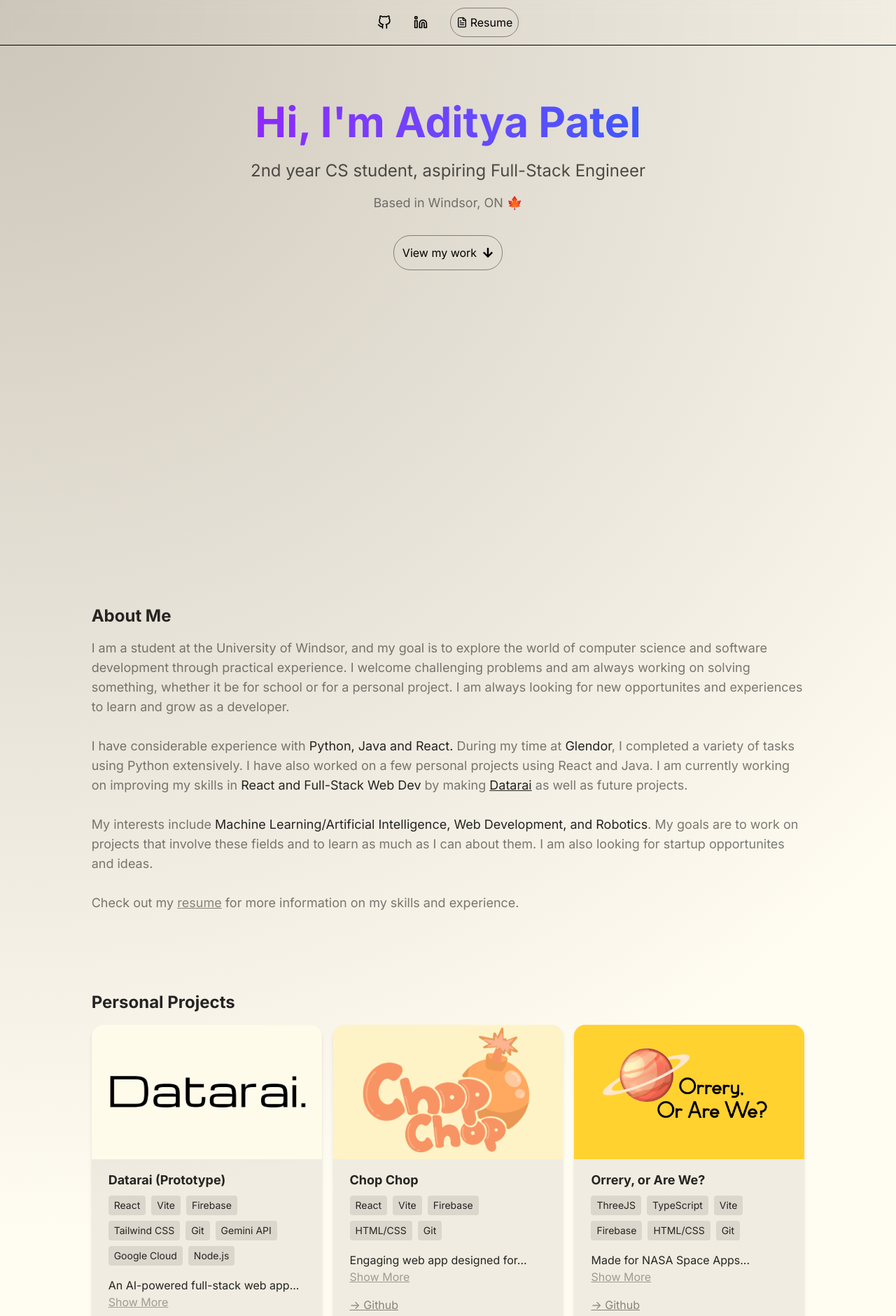
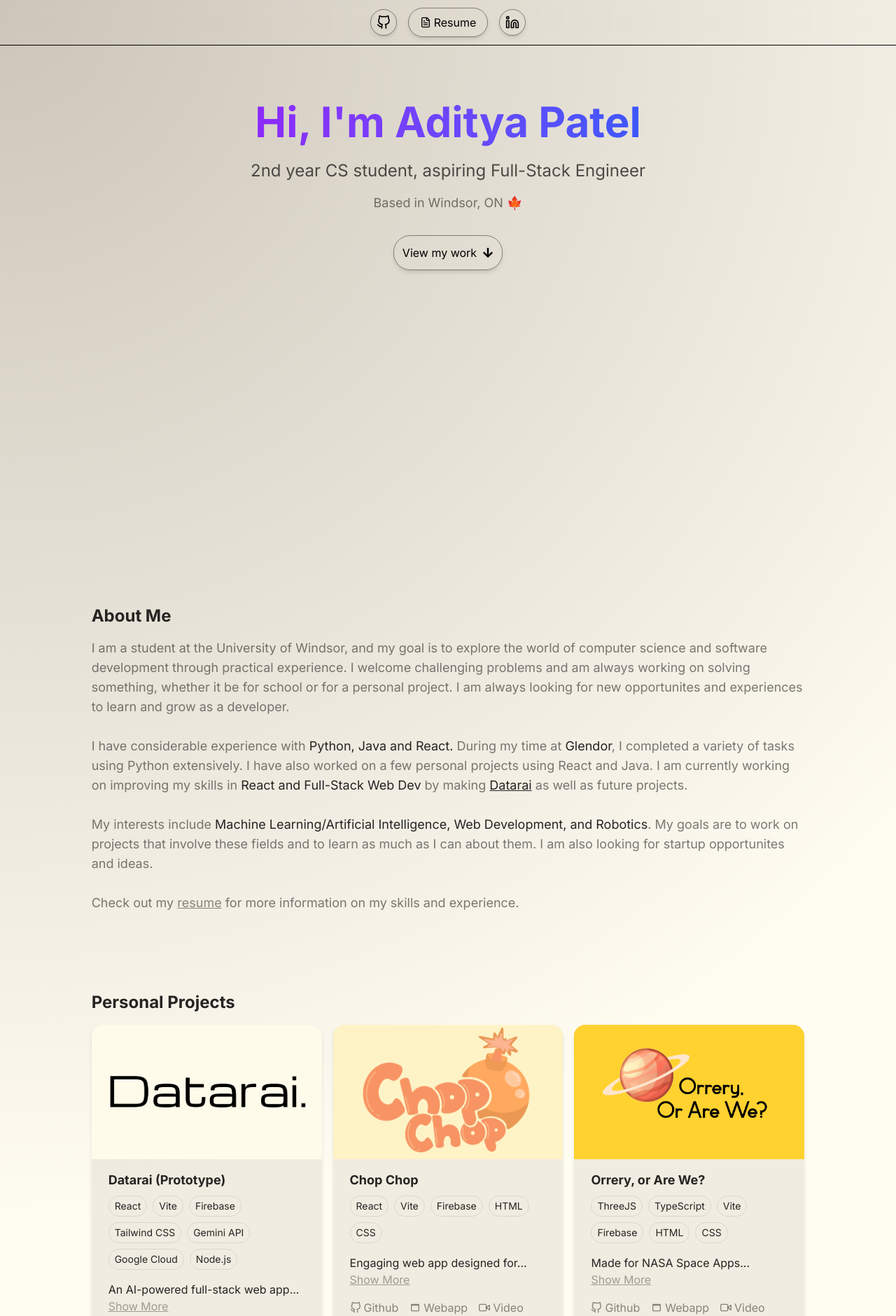
Before and after one commit to Champion2005/Portfolio, a React (Vite) app: page / in a window 1280 px wide. Shown: the top 1880 px of the page at 70% size. Built offline with nearby package versions, Linux system fonts and the light colour scheme.

Commit message:
button and style changes

```diff
--- a/src/components/Hero.jsx
+++ b/src/components/Hero.jsx
@@ -21,13 +21,13 @@ const Hero = () => {
             Based in Windsor, ON <span className="text-primaryText">🍁</span>
           </p>
           <button
-            className="group border-1 border-primaryText/50 rounded-3xl p-3 flex justify-self-center items-center"
+            className="group border-1 border-primaryText/50 shadow-md rounded-3xl p-3 flex justify-self-center items-center hover:scale-105"
             onClick={() => {
               document.getElementById("projects")?.scrollIntoView({ behavior: "smooth" });
             }}
           >
             View my work
-            <FaArrowDown className="ml-2 h-4 w-4 group-hover:translate-y-1 transition-transform" />
+            <FaArrowDown className="ml-2 h-4 w-4 group-hover:translate-y-[2px] transition-transform" />
           </button>
         </motion.div>
       </div>
--- a/src/components/Navbar.jsx
+++ b/src/components/Navbar.jsx
@@ -6,21 +6,21 @@ const Navbar = () => {
       <nav className="fixed top-0 w-full bg-background/80 backdrop-blur-sm z-50 border-b">
         <div className="container mx-auto px-4 h-16 flex items-center justify-center">
           {/* <div className="text-xl font-bold bg-gradient-to-r from-purple-600 via-violet-500 to-indigo-500 bg-clip-text text-transparent">AP</div> */}
-          <div className="flex items-center gap-8">
-            <button variant="ghost" size="icon" >
+          <div className="flex items-center gap-4">
+            <button className="shadow-md flex border-1 border-primaryText/50 hover:bg-primaryText/10 rounded-3xl p-2 items-center" >
               <a href="https://github.com/Champion2005" target="_blank" rel="noopener noreferrer">
                 <FiGithub className="h-5 w-5" />
               </a>
             </button>
-            <button variant="ghost" size="icon" >
+            <button className="shadow-md border-1 border-primaryText/50 rounded-3xl gap-1 px-2 hover:bg-primaryText/10" >
+              <a className="flex p-2 gap-1 justify-center items-center" href="/Aditya_Patel_resume.pdf" target="_blank" rel="noopener noreferrer">
+                <LuFileText className="h-4 w-4"/>
+                Resume
+              </a>
+            </button>
+            <button className="shadow-md flex border-1 border-primaryText/50 hover:bg-primaryText/10 rounded-3xl p-2 items-center" >
               <a href="https://www.linkedin.com/in/aditya-patel52/" target="_blank" rel="noopener noreferrer">
                 <FiLinkedin className="h-5 w-5" />
-              </a>
-            </button>
-            <button className="border-1 border-primaryText/50 rounded-3xl gap-1" >
-              <a className="flex p-2 gap-1 justify-center items-center" href="/Aditya_Patel_resume.pdf" target="_blank" rel="noopener noreferrer">
-                <LuFileText className="h-4 w-4" />
-                Resume
               </a>
             </button>
           </div>
--- a/src/components/Projects.jsx
+++ b/src/components/Projects.jsx
@@ -6,6 +6,8 @@ import Remora from "/assets/Remora.png";
 import Datarai from "/assets/Datarai.png";
 
 import { motion } from "framer-motion";
+import { FiGithub, FiVideo } from "react-icons/fi";
+import { MdOutlineWebAsset } from "react-icons/md";
 
 const ProjectCard = ({
   title,
@@ -39,15 +41,15 @@ const ProjectCard = ({
           </div>
         </>
       )}
-      <div className="px-6">
+      <div className="flex flex-col px-6">
         <h3 className="text-lg font-bold">{title}</h3>
-        <div className="">
+        <div className="min-h-18">
           {
             <div className="flex flex-wrap gap-2 mt-2">
               {techStack.map((tech) => (
                 <span
                   key={tech}
-                  className="text-xs sm:text-sm bg-primaryText/10 px-2 py-1 rounded hover:bg-primaryText/20 cursor-default"
+                  className="text-xs sm:text-sm border-1 border-primaryText/10 px-2 py-1 rounded-3xl hover:border-primaryText/20 cursor-default"
                 >
                   {tech}
                 </span>
@@ -59,7 +61,7 @@ const ProjectCard = ({
           <>
             <p className="text-primaryText mt-4">{desc}</p>
             <p
-              className="text-primaryText/40 underline hover:cursor-pointer"
+              className="text-primaryText/40 underline hover:cursor-pointer hover:text-secondaryText"
               onClick={toggleDesc}
             >
               Show Less
@@ -69,7 +71,7 @@ const ProjectCard = ({
           <>
             <p className="text-primaryText mt-4">{shortDesc}</p>
             <p
-              className="text-primaryText/40 underline hover:cursor-pointer"
+              className="text-primaryText/40 underline hover:cursor-pointer hover:text-secondaryText"
               onClick={toggleDesc}
             >
               Show More
@@ -77,32 +79,32 @@ const ProjectCard = ({
           </>
         )}
 
-        <div className="flex flex-col gap-0 mt-4">
+        <div className="flex gap-4 mt-4 justify-self-end">
           {githubLink && (
             <a
               href={githubLink}
               target="none"
-              className="text-m sm:text-l text-secondaryText/60 hover:text-secondaryText underline"
+              className="flex items-center gap-1 text-m sm:text-l text-secondaryText/60 hover:text-secondaryText"
             >
-              -{">"} Github
+              <FiGithub/>Github
             </a>
           )}
           {webappLink && (
             <a
               href={webappLink}
               target="none"
-              className="text-m sm:text-l text-secondaryText/60 hover:text-secondaryText underline"
+              className="flex items-center gap-1 text-m sm:text-l text-secondaryText/60 hover:text-secondaryText"
             >
-              -{">"} Webapp
+              <MdOutlineWebAsset/>Webapp
             </a>
           )}
           {videoLink && (
             <a
               href={videoLink}
               target="none"
-              className="text-m sm:text-l text-secondaryText/60 hover:text-secondaryText underline"
+              className="flex items-center gap-1 text-m sm:text-l text-secondaryText/60 hover:text-secondaryText"
             >
-              -{">"} Demo Video
+              <FiVideo/>Video
             </a>
           )}
         </div>
@@ -131,7 +133,7 @@ export const Projects = ({ projectRef }) => {
           title="Datarai (Prototype)"
           desc="An AI-powered full-stack web app for analyzing and visualizing data."
           shortDesc="An AI-powered full-stack web app..."
-          techStack="React, Vite, Firebase, Tailwind CSS, Git, Gemini API, Google Cloud, Node.js"
+          techStack="React, Vite, Firebase, Tailwind CSS, Gemini API, Google Cloud, Node.js"
           githubLink="https://github.com/Champion2005/Datarai"
           webappLink="https://prototype.datarai.com"
           image={Datarai}
@@ -142,7 +144,7 @@ export const Projects = ({ projectRef }) => {
           title="Chop Chop"
           desc="Engaging fullstack web app designed for studying. With a features like a flashcard tool (you can create flashcard sets and use them to study), as well as a todo list and challenging quizzes to help you prepare. Gain points by using the site and unlock achievements."
           shortDesc="Engaging web app designed for..."
-          techStack="React, Vite, Firebase, HTML/CSS, Git"
+          techStack="React, Vite, Firebase, HTML, CSS"
           githubLink="https://github.com/Kataray/Winhacks2025"
           webappLink="https://winhacks-2025.web.app/"
           videoLink="https://youtu.be/n42aaKRyois"
@@ -154,7 +156,7 @@ export const Projects = ({ projectRef }) => {
           title="Orrery, or Are We?"
           desc="Made for NASA Space Apps, this project is an interactive webapp with a to scale model of the solar system and accurate orbit simulation."
           shortDesc="Made for NASA Space Apps..."
-          techStack="ThreeJS, TypeScript, Vite, Firebase, HTML/CSS, Git"
+          techStack="ThreeJS, TypeScript, Vite, Firebase, HTML, CSS"
           githubLink="https://github.com/jwlebert/spaceapps-2024"
           webappLink="https://spaceapps-2024.web.app/"
           videoLink="https://youtu.be/dSeUayV1NOw"
@@ -166,7 +168,7 @@ export const Projects = ({ projectRef }) => {
           title="EcoWatch"
           desc="Made for Winhacks 2024, this is a social networking app with a focus on inspiring community oriented enviormental activism by creating community challenges and leaderboards."
           shortDesc="Made for Winhacks 2024..."
-          techStack="React, Vite, Firebase, Tailwind CSS, Git"
+          techStack="React, Vite, Firebase, Tailwind CSS"
           githubLink="https://github.com/jwlebert/EcoWatch"
           webappLink="https://ecowatch-c3a72.web.app/"
           image={EcoWatch}
```
